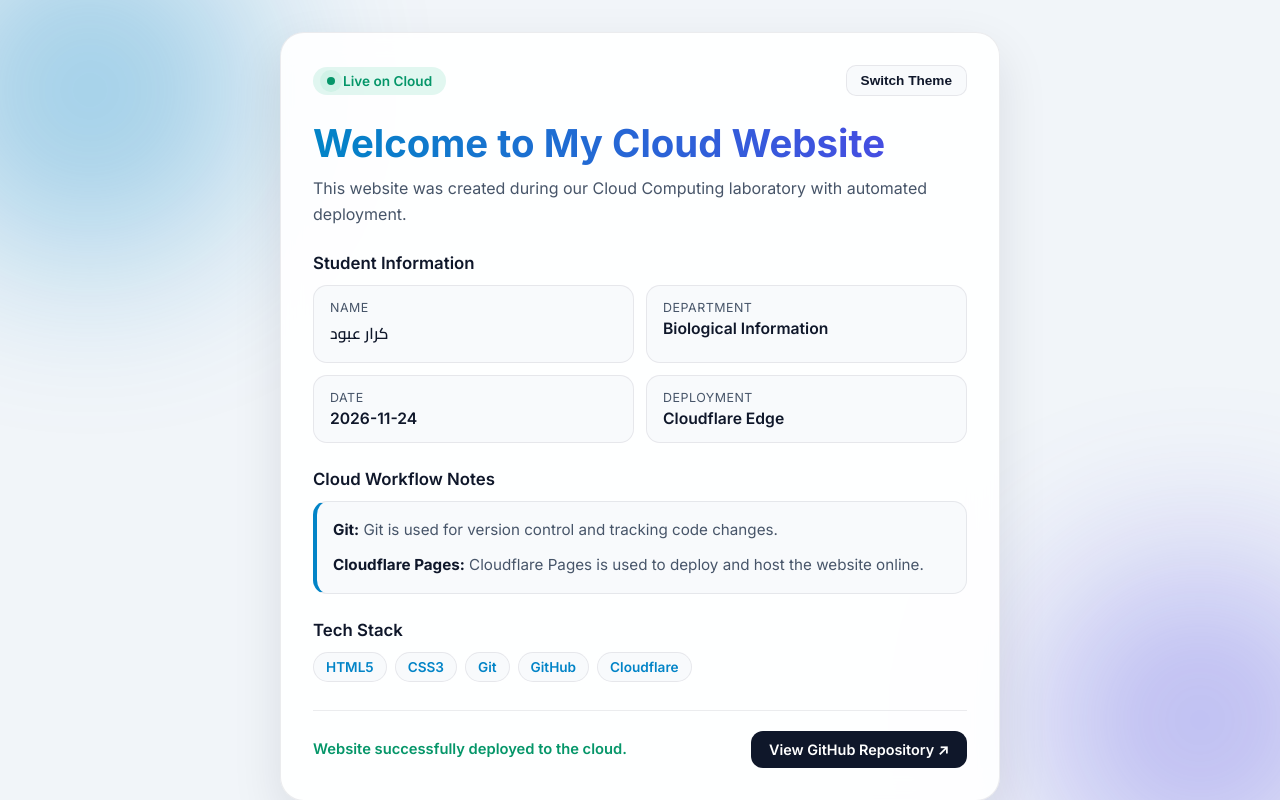
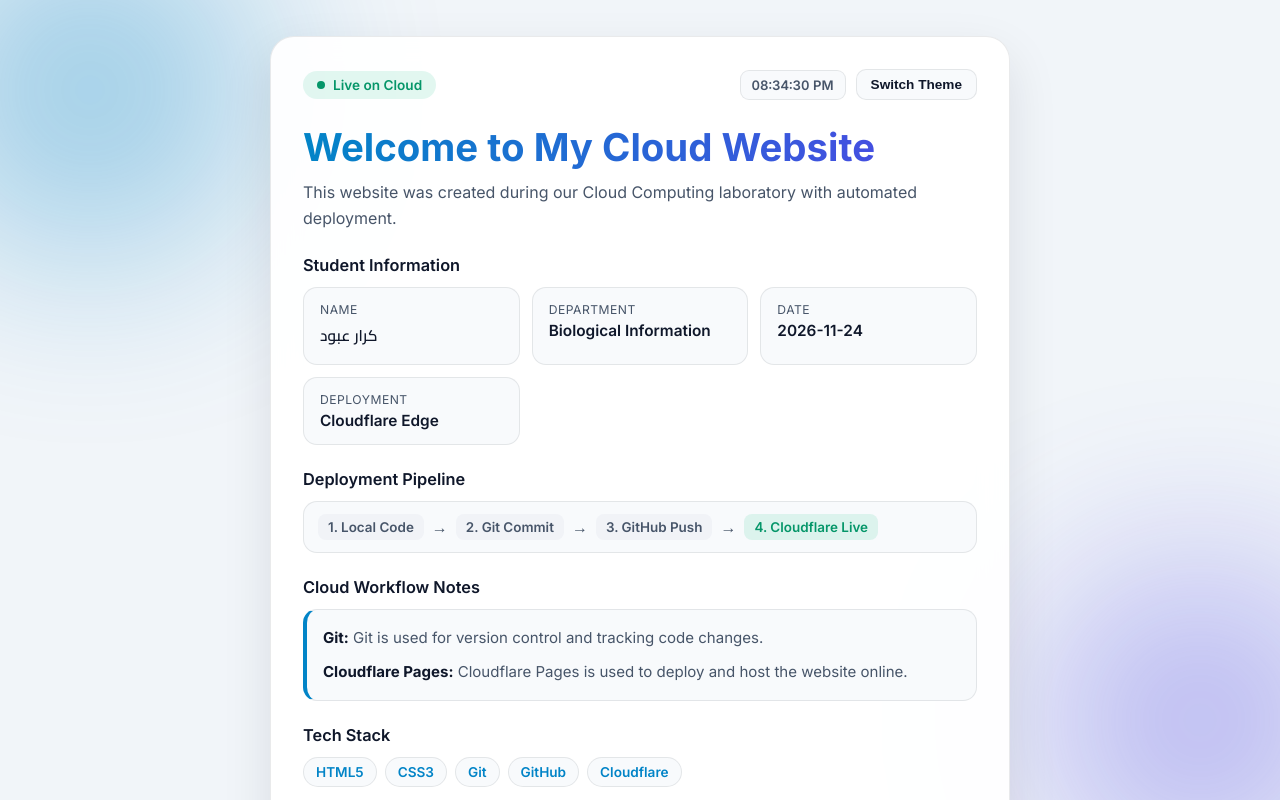
Before and after one commit to kararabood-stack/my-cloud-website, a plain HTML site: page index.html in a window 1280 px wide. Both pictures are taken after a click on the button "Switch Theme". Shown: the top 800 px of the page. Drawn offline with Linux system fonts and the light colour scheme.

Commit message:
Add pipeline stepper, live clock, copy URL, and tilt effect

```diff
--- a/index.html
+++ b/index.html
@@ -10,19 +10,23 @@
     <link rel="stylesheet" href="styles.css">
 </head>
 <body>
+    <div class="scroll-progress" id="scrollProgress"></div>
     <div class="bg-glow bg-glow-1"></div>
     <div class="bg-glow bg-glow-2"></div>
 
     <main class="container">
-        <div class="card">
+        <div class="card" id="tiltCard">
             <div class="top-bar">
                 <div class="status-badge">
                     <span class="pulse-dot"></span>
                     <span>Live on Cloud</span>
                 </div>
+                <div class="top-actions">
+                    <span class="live-clock" id="liveClock">--:--:--</span>
                     <button id="themeToggle" class="theme-btn" type="button" aria-label="Toggle theme">
                         Switch Theme
                     </button>
+                </div>
             </div>
 
             <div class="hero">
@@ -55,6 +59,19 @@
             </section>
 
             <section class="section">
+                <h2>Deployment Pipeline</h2>
+                <div class="pipeline">
+                    <div class="step">1. Local Code</div>
+                    <span class="arrow">→</span>
+                    <div class="step">2. Git Commit</div>
+                    <span class="arrow">→</span>
+                    <div class="step">3. GitHub Push</div>
+                    <span class="arrow">→</span>
+                    <div class="step active-step">4. Cloudflare Live</div>
+                </div>
+            </section>
+
+            <section class="section">
                 <h2>Cloud Workflow Notes</h2>
                 <div class="notes-box">
                     <p><strong>Git:</strong> Git is used for version control and tracking code changes.</p>
@@ -75,21 +92,74 @@
 
             <footer class="card-footer">
                 <p class="status-text">Website successfully deployed to the cloud.</p>
+                <div class="footer-actions">
+                    <button id="copyUrlBtn" class="secondary-btn" type="button">Copy URL</button>
                     <a href="https://github.com/kararabood-stack/my-cloud-website" target="_blank" rel="noopener noreferrer" class="repo-btn">
                         View GitHub Repository ↗
                     </a>
+                </div>
             </footer>
+
+            <div class="bottom-credit">
+                <span>© 2026 كرار عبود — Cloud Computing Lab</span>
+            </div>
         </div>
     </main>
 
     <script>
+        // تبديل الوضع الليلي والنهاري
         const toggleBtn = document.getElementById('themeToggle');
         const htmlEl = document.documentElement;
-
         toggleBtn.addEventListener('click', () => {
             const currentTheme = htmlEl.getAttribute('data-theme');
-            const nextTheme = currentTheme === 'dark' ? 'light' : 'dark';
-            htmlEl.setAttribute('data-theme', nextTheme);
+            htmlEl.setAttribute('data-theme', currentTheme === 'dark' ? 'light' : 'dark');
+        });
+
+        // شريط تقدم التمرير
+        const scrollProgress = document.getElementById('scrollProgress');
+        window.addEventListener('scroll', () => {
+            const scrollTop = window.scrollY;
+            const docHeight = document.documentElement.scrollHeight - window.innerHeight;
+            const progress = docHeight > 0 ? (scrollTop / docHeight) * 100 : 0;
+            scrollProgress.style.width = `${progress}%`;
+        });
+
+        // الساعة الحية
+        const liveClock = document.getElementById('liveClock');
+        function updateClock() {
+            const now = new Date();
+            liveClock.textContent = now.toLocaleTimeString([], { hour: '2-digit', minute: '2-digit', second: '2-digit' });
+        }
+        updateClock();
+        setInterval(updateClock, 1000);
+
+        // زر نسخ رابط الموقع
+        const copyUrlBtn = document.getElementById('copyUrlBtn');
+        copyUrlBtn.addEventListener('click', async () => {
+            try {
+                await navigator.clipboard.writeText(window.location.href);
+                const oldText = copyUrlBtn.textContent;
+                copyUrlBtn.textContent = 'Copied!';
+                setTimeout(() => {
+                    copyUrlBtn.textContent = oldText;
+                }, 1800);
+            } catch {
+                copyUrlBtn.textContent = 'Ready';
+            }
+        });
+
+        // تأثير ميلان خفيف للبطاقة
+        const tiltCard = document.getElementById('tiltCard');
+        tiltCard.addEventListener('mousemove', (e) => {
+            if (window.innerWidth < 768) return;
+            const rect = tiltCard.getBoundingClientRect();
+            const x = (e.clientX - rect.left) / rect.width - 0.5;
+            const y = (e.clientY - rect.top) / rect.height - 0.5;
+            tiltCard.style.transform = `perspective(1000px) rotateX(${(-y * 4).toFixed(2)}deg) rotateY(${(x * 4).toFixed(2)}deg)`;
+        });
+
+        tiltCard.addEventListener('mouseleave', () => {
+            tiltCard.style.transform = 'perspective(1000px) rotateX(0deg) rotateY(0deg)';
         });
     </script>
 </body>
--- a/styles.css
+++ b/styles.css
@@ -1,12 +1,12 @@
 :root[data-theme="dark"] {
     --bg-main: #0b1120;
-    --card-bg: rgba(15, 23, 42, 0.85);
+    --card-bg: rgba(15, 23, 42, 0.86);
     --card-border: rgba(148, 163, 184, 0.16);
     --text-primary: #f8fafc;
     --text-secondary: #94a3b8;
     --accent: #38bdf8;
     --accent-2: #818cf8;
-    --surface-soft: rgba(30, 41, 59, 0.65);
+    --surface-soft: rgba(30, 41, 59, 0.68);
     --success-bg: rgba(16, 185, 129, 0.14);
     --success-text: #34d399;
     --btn-bg: #38bdf8;
@@ -16,8 +16,8 @@
 
 :root[data-theme="light"] {
     --bg-main: #f1f5f9;
-    --card-bg: rgba(255, 255, 255, 0.92);
-    --card-border: rgba(15, 23, 42, 0.08);
+    --card-bg: rgba(255, 255, 255, 0.94);
+    --card-border: rgba(15, 23, 42, 0.09);
     --text-primary: #0f172a;
     --text-secondary: #475569;
     --accent: #0284c7;
@@ -44,16 +44,27 @@ body {
     display: flex;
     align-items: center;
     justify-content: center;
-    padding: 32px 16px;
+    padding: 36px 16px;
     position: relative;
     overflow-x: hidden;
     transition: background-color 0.3s ease, color 0.3s ease;
 }
 
+.scroll-progress {
+    position: fixed;
+    top: 0;
+    left: 0;
+    height: 3px;
+    width: 0%;
+    background: linear-gradient(90deg, var(--accent), var(--accent-2));
+    z-index: 50;
+    transition: width 0.1s linear;
+}
+
 .bg-glow {
     position: fixed;
     border-radius: 50%;
-    filter: blur(90px);
+    filter: blur(95px);
     z-index: 0;
     pointer-events: none;
     opacity: 0.35;
@@ -77,7 +88,7 @@ body {
 
 .container {
     width: 100%;
-    max-width: 720px;
+    max-width: 740px;
     position: relative;
     z-index: 1;
 }
@@ -89,6 +100,7 @@ body {
     border-radius: 24px;
     padding: 32px;
     box-shadow: var(--shadow);
+    transition: transform 0.18s ease, box-shadow 0.25s ease;
     animation: fadeUp 0.5s ease;
 }
 
@@ -110,6 +122,23 @@ body {
     gap: 12px;
     margin-bottom: 24px;
     flex-wrap: wrap;
+}
+
+.top-actions {
+    display: flex;
+    align-items: center;
+    gap: 10px;
+}
+
+.live-clock {
+    font-size: 0.82rem;
+    font-weight: 600;
+    color: var(--text-secondary);
+    background: var(--surface-soft);
+    border: 1px solid var(--card-border);
+    padding: 6px 11px;
+    border-radius: 9px;
+    font-variant-numeric: tabular-nums;
 }
 
 .status-badge {
@@ -145,7 +174,8 @@ body {
     }
 }
 
-.theme-btn {
+.theme-btn,
+.secondary-btn {
     background: var(--surface-soft);
     color: var(--text-primary);
     border: 1px solid var(--card-border);
@@ -157,7 +187,8 @@ body {
     transition: transform 0.15s ease, border-color 0.2s ease;
 }
 
-.theme-btn:hover {
+.theme-btn:hover,
+.secondary-btn:hover {
     transform: translateY(-1px);
     border-color: var(--accent);
 }
@@ -179,11 +210,11 @@ body {
 }
 
 .section {
-    margin-top: 26px;
+    margin-top: 24px;
 }
 
 .section h2 {
-    font-size: 1.05rem;
+    font-size: 1.02rem;
     font-weight: 600;
     margin-bottom: 12px;
     color: var(--text-primary);
@@ -191,7 +222,7 @@ body {
 
 .info-grid {
     display: grid;
-    grid-template-columns: repeat(auto-fit, minmax(220px, 1fr));
+    grid-template-columns: repeat(auto-fit, minmax(210px, 1fr));
     gap: 12px;
 }
 
@@ -206,16 +237,46 @@ body {
 }
 
 .label {
-    font-size: 0.78rem;
+    font-size: 0.76rem;
     color: var(--text-secondary);
     text-transform: uppercase;
     letter-spacing: 0.04em;
 }
 
 .value {
-    font-size: 0.98rem;
+    font-size: 0.96rem;
     font-weight: 600;
     color: var(--text-primary);
+}
+
+.pipeline {
+    display: flex;
+    align-items: center;
+    gap: 8px;
+    flex-wrap: wrap;
+    background: var(--surface-soft);
+    border: 1px solid var(--card-border);
+    padding: 12px 14px;
+    border-radius: 14px;
+}
+
+.step {
+    font-size: 0.84rem;
+    font-weight: 600;
+    color: var(--text-secondary);
+    padding: 5px 10px;
+    border-radius: 8px;
+    background: rgba(148, 163, 184, 0.08);
+}
+
+.active-step {
+    color: var(--success-text);
+    background: var(--success-bg);
+}
+
+.arrow {
+    color: var(--text-secondary);
+    font-weight: 700;
 }
 
 .notes-box {
@@ -229,7 +290,7 @@ body {
     gap: 10px;
     color: var(--text-secondary);
     line-height: 1.6;
-    font-size: 0.95rem;
+    font-size: 0.94rem;
 }
 
 .notes-box strong {
@@ -253,7 +314,7 @@ body {
 }
 
 .card-footer {
-    margin-top: 28px;
+    margin-top: 26px;
     padding-top: 20px;
     border-top: 1px solid var(--card-border);
     display: flex;
@@ -263,8 +324,15 @@ body {
     flex-wrap: wrap;
 }
 
+.footer-actions {
+    display: flex;
+    align-items: center;
+    gap: 10px;
+    flex-wrap: wrap;
+}
+
 .status-text {
-    font-size: 0.92rem;
+    font-size: 0.9rem;
     font-weight: 600;
     color: var(--success-text);
 }
@@ -273,9 +341,9 @@ body {
     text-decoration: none;
     background: var(--btn-bg);
     color: var(--btn-text);
-    padding: 10px 18px;
-    border-radius: 12px;
-    font-size: 0.9rem;
+    padding: 9px 16px;
+    border-radius: 11px;
+    font-size: 0.88rem;
     font-weight: 600;
     transition: transform 0.15s ease, opacity 0.2s ease;
 }
@@ -285,6 +353,13 @@ body {
     opacity: 0.92;
 }
 
+.bottom-credit {
+    margin-top: 18px;
+    text-align: center;
+    font-size: 0.8rem;
+    color: var(--text-secondary);
+}
+
 @media (max-width: 520px) {
     .card {
         padding: 22px;
```
Lines whose indentation alone changed are shown as unchanged.
